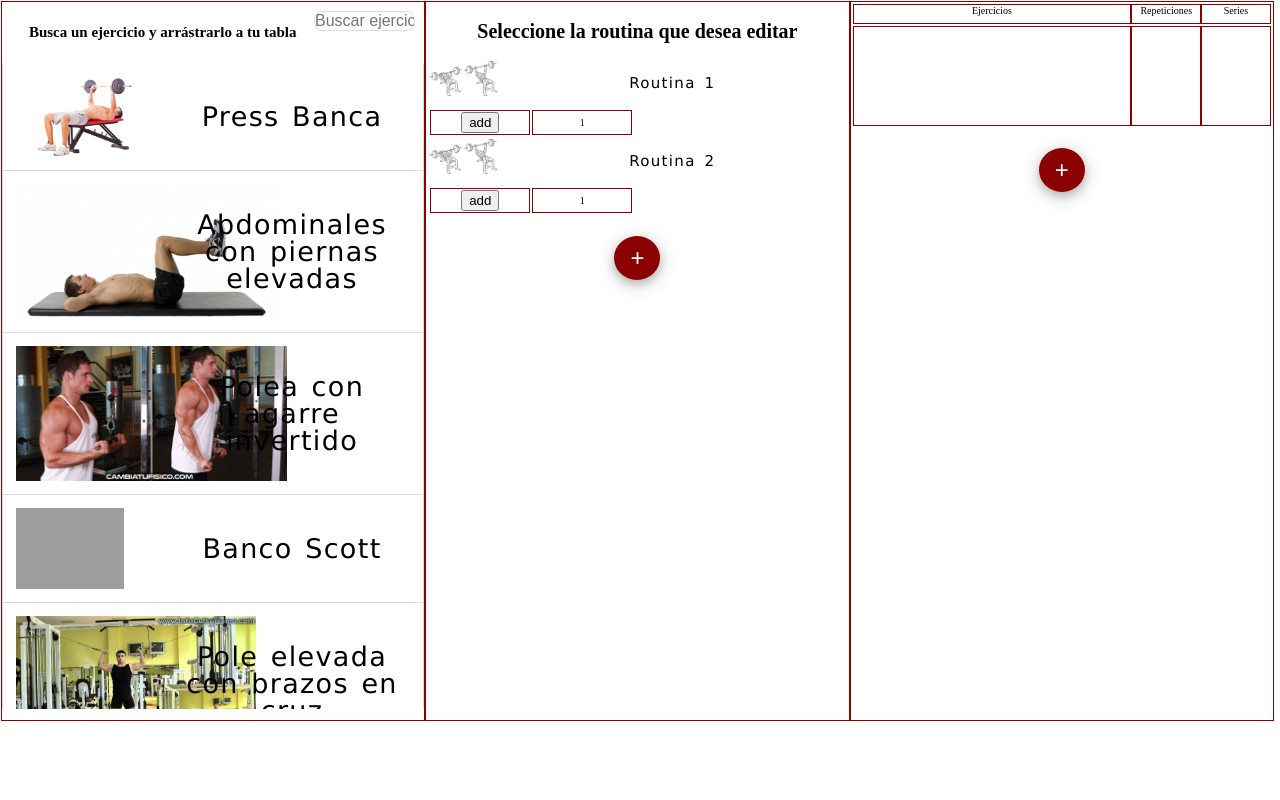
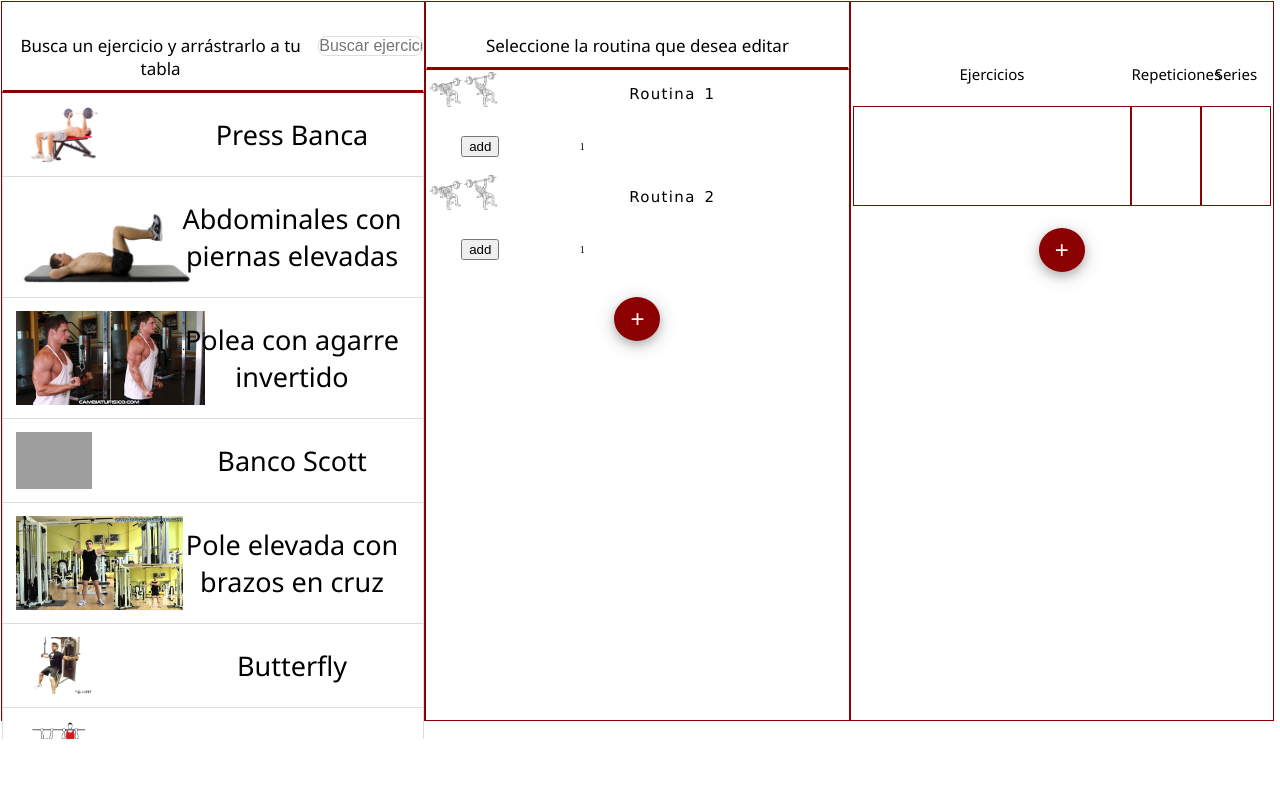
Before and after one commit to damiansantae/PWEB-201718, a PHP site: page /MainFrame/gym_trainer/gym_trainer.html in a window 1280 px wide. Run offline with PHP 8.4, Linux system fonts and the light colour scheme; grey boxes are pictures that could not be loaded.

Commit message:
estilizando trainer

```diff
--- a/MainFrame/gym_trainer/gym_trainer.css
+++ b/MainFrame/gym_trainer/gym_trainer.css
@@ -63,7 +63,13 @@ nav{overflow:hidden; overflow-y:scroll;}
 
 }
 #header_col_exe{
-    padding: 2%;
+    border-bottom: 3px solid darkred;
+    padding-top: 5%;
+}
+#header_col_routines{
+    border-bottom: 3px solid darkred;
+    padding-top: 5%;
+
 }
 #exercises_list {
     list-style-type: none;
@@ -105,22 +111,23 @@ div{
 }
 td{
     width: 100px;
-    height: 20px;
+    height: 50px;
     text-align: center;
-    border: 1px solid darkred;
+
 }
 
 
 .exercise_row td{
     height: 100px;
     padding: 3%;
+    border: 1px solid darkred;
 }
 .ex_row{
     background-size: contain;
     background-repeat: no-repeat;
 
 }
-.ex_row p{
+.ex_row h3{
     margin-left: 40%;
 }
 
@@ -160,3 +167,6 @@ td{
     opacity: 1;
     transition: 0s
 }
+#searchBarInput{
+    margin-top: 12px;
+}
--- a/MainFrame/gym_trainer/gym_trainer.html
+++ b/MainFrame/gym_trainer/gym_trainer.html
@@ -12,19 +12,19 @@
     <div class="gymtrainer-col-1">
         <div id="header_col_exe" class="hd-12">
             <h2 class="hd-9">Busca un ejercicio y arrástrarlo a tu tabla</h2>
-            <input type="text" id="searchBarInput" class="hd-3 w3-input w3-round-large w3-animate-input" onkeyup="searchExercise()" placeholder="Buscar ejercicio...">
+            <input type="text" id="searchBarInput" class="hd-3 w3-round-large w3-animate-input" onkeyup="searchExercise()" placeholder="Buscar ejercicio...">
         </div>
         <nav>
             <ul id="exercises_list">
                 <li>
                     <div id="press_banca_li" class="ex_row" draggable="true" ondragstart="dragstart_handler(event)" style="background-image: url('../images/exercises/pressBanca.jpg')">
-                    <p>Press Banca</p>
+                    <h3>Press Banca</h3>
                     </div>
                 </li>
                 <li>
 
                     <div id="abdominales_piernas" class="ex_row" draggable="true" ondragstart="dragstart_handler(event)" style="background-image: url('../images/exercises/abdominalesPiernasElevadas.png')">
-                        <p>Abdominales con piernas elevadas</p>
+                        <h3>Abdominales con piernas elevadas</h3>
 
                     </div>
 
@@ -32,165 +32,165 @@
                 <li >
 
                     <div id="polea_agarre_invertido" class="ex_row" draggable="true" ondragstart="dragstart_handler(event)" style="background-image: url('../images/exercises/agarreInvertido.jpg')">
-                        <p>Polea con agarre invertido</p>
+                        <h3>Polea con agarre invertido</h3>
                     </div>
 
                 </li>
                 <li>
 
                     <div id="banco_scott" class="ex_row" draggable="true" ondragstart="dragstart_handler(event)" style="background-image: url('../images/exercises/bancoScott.jpg')">
-                        <p>Banco Scott</p>
+                        <h3>Banco Scott</h3>
 
                     </div>
                     <img src="" class="hd-2">
                 </li>
                 <li>
                     <div id="polea_cruz" class="ex_row" draggable="true" ondragstart="dragstart_handler(event)" style="background-image: url('../images/exercises/brazosCruz.jpg')">
-                        <p>Pole elevada con brazos en cruz</p>
+                        <h3>Pole elevada con brazos en cruz</h3>
                     </div>
 
                 </li>
                 <li>
                     <div id="butterfly" class="ex_row" draggable="true" ondragstart="dragstart_handler(event)" style="background-image: url('../images/exercises/butterlfly.jpg')">
-                        <p>Butterfly</p>
+                        <h3>Butterfly</h3>
                     </div>
 
                 </li>
                 <li>
                     <div id="chin_up" class="ex_row" draggable="true" ondragstart="dragstart_handler(event)" style="background-image: url('../images/exercises/chin up.jpg')">
-                        <p>Chin-up</p>
+                        <h3>Chin-up</h3>
                     </div>
 
                 </li>
                 <li>
                     <div id="curl_baja" class="ex_row" draggable="true" ondragstart="dragstart_handler(event)" style="background-image: url('../images/exercises/curlPoleaBaja.jpg')">
-                        <p>Curl con polea baja</p>
+                        <h3>Curl con polea baja</h3>
                     </div>
 
                 </li>
                 <li>
                     <div id="elevacion_piernas" class="ex_row" draggable="true" ondragstart="dragstart_handler(event)" style="background-image: url('../images/exercises/elevacionPiernas.jpg')">
-                        <p>Elevacion de piernas</p>
+                        <h3>Elevacion de piernas</h3>
 
                     </div>
                 </li>
                 <li>
                     <div id="abdominal" class="ex_row" draggable="true" ondragstart="dragstart_handler(event)" style="background-image: url('../images/exercises/encogimientos.jpg')">
-                        <p>Encogimientos abdominales</p>
+                        <h3>Encogimientos abdominales</h3>
                     </div>
 
                 </li>
                 <li>
                     <div id="abdominal_polea" class="ex_row" draggable="true" ondragstart="dragstart_handler(event)" style="background-image: url('../images/exercises/encogimientosPolea.jpg')">
-                        <p>Encogimientos abdominales con polea</p>
+                        <h3>Encogimientos abdominales con polea</h3>
                     </div>
 
             </li>
                 <li>
                     <div id="triceps_nuca" class="ex_row" draggable="true" ondragstart="dragstart_handler(event)" style="background-image: url('../images/exercises/extensioneNuca.jpg')">
-                        <p>Extensiones de triceps tras nuca</p>
+                        <h3>Extensiones de triceps tras nuca</h3>
                     </div>
 
             </li>
                 <li>
                     <div id="felxiones_diamante" class="ex_row" draggable="true" ondragstart="dragstart_handler(event)" style="background-image: url('../images/exercises/flexioneDiamante.jpg')">
-                        <p>Flexiones diamante</p>
+                        <h3>Flexiones diamante</h3>
                     </div>
 
             </li>
                 <li >
                     <div id="fondos" class="ex_row" draggable="true" ondragstart="dragstart_handler(event)" style="background-image: url('../images/exercises/fondos.jpg')">
-                        <p>Fondos</p>
+                        <h3>Fondos</h3>
                     </div>
 
             </li>
                 <li>
                     <div id="jalones_con_mancuernas" class="ex_row" draggable="true" ondragstart="dragstart_handler(event)" style="background-image: url('../images/exercises/jalonesMancuerna.jpg')">
-                        <p>Jalones con mancuernas</p>
+                        <h3>Jalones con mancuernas</h3>
 
                     </div>
             </li>
                 <li>
                     <div id="jumping_jack" class="ex_row" draggable="true" ondragstart="dragstart_handler(event)" style="background-image: url('../images/exercises/jumpingJack.jpg')">
-                        <p>Jumping jack</p>
+                        <h3>Jumping jack</h3>
                     </div>
             </li>
                 <li>
                     <div id="pectoral_contracto" class="ex_row" draggable="true" ondragstart="dragstart_handler(event)" style="background-image: url('../images/exercises/pectoralcontracto.gif')">
-                        <p>Pectoral contracto</p>
+                        <h3>Pectoral contracto</h3>
 
                     </div>
             </li>
                 <li>
                     <div id="prensa_gemelos" class="ex_row" draggable="true" ondragstart="dragstart_handler(event)" style="background-image: url('../images/exercises/prensa gemelos.png')">
-                        <p>Prensa de gemelos</p>
+                        <h3>Prensa de gemelos</h3>
 
                     </div>
                 </li>
                 <li>
                     <div id="prensa_cuadri" class="ex_row" draggable="true" ondragstart="dragstart_handler(event)" style="background-image: url('../images/exercises/prensaCuadicept.jpg')">
-                        <p>Prensa de Cuadriceps</p>
+                        <h3>Prensa de Cuadriceps</h3>
 
                     </div>
                 </li>
                 <li >
                     <div id="press_inclinado" class="ex_row" draggable="true" ondragstart="dragstart_handler(event)" style="background-image: url('../images/exercises/pressdebancainclinado-5.gif')">
-                        <p>Press Banca inclinado</p>
+                        <h3>Press Banca inclinado</h3>
 
                     </div>
                 </li>
                 <li>
                     <div id="press_frances" class="ex_row" draggable="true" ondragstart="dragstart_handler(event)" style="background-image: url('../images/exercises/pressFrances.jpg')">
-                        <p>Press Frances</p>
+                        <h3>Press Frances</h3>
 
                     </div>
                 </li>
                 <li>
                     <div id="puente" class="ex_row" draggable="true" ondragstart="dragstart_handler(event)" style="background-image: url('../images/exercises/puente.jpg')">
-                        <p>Puente</p>
+                        <h3>Puente</h3>
 
                     </div>
                 </li>
                 <li>
                     <div id="push_up" class="ex_row" draggable="true" ondragstart="dragstart_handler(event)" style="background-image: url('../images/exercises/pushup.jpg')">
-                        <p>Push-up</p>
+                        <h3>Push-up</h3>
                     </div>
 
                 </li>
                 <li>
                     <div id="remo_cuello" class="ex_row" draggable="true" ondragstart="dragstart_handler(event)" style="background-image: url('../images/exercises/remoalcuello.jpg')">
-                        <p>Remo al cuello</p>
+                        <h3>Remo al cuello</h3>
 
                     </div>
                 </li>
                 <li>
                     <div id="remo_corta" class="ex_row" draggable="true" ondragstart="dragstart_handler(event)" style="background-image: url('../images/exercises/remoBarraCorta.jpg')">
-                        <p>Remo barra corta</p>
+                        <h3>Remo barra corta</h3>
 
                     </div>
                 </li>
                 <li>
                     <div id="snatch" class="ex_row" draggable="true" ondragstart="dragstart_handler(event)" style="background-image: url('../images/exercises/snatch.jpg')">
-                        <p>Snatch</p>
+                        <h3>Snatch</h3>
 
                     </div>
                 </li>
                 <li>
                     <div id="towell_pull_up" class="ex_row" draggable="true" ondragstart="dragstart_handler(event)" style="background-image: url('../images/exercises/towellPullUp.jpg')">
-                        <p>Towel pull-up</p>
+                        <h3>Towel pull-up</h3>
 
                     </div>
                 </li>
                 <li >
                     <div id="vuelos_deltoides" class="ex_row" draggable="true" ondragstart="dragstart_handler(event)" style="background-image: url('../images/exercises/vuelosDeltoides.jpg')">
-                        <p>Vuelos de deltoides</p>
+                        <h3>Vuelos de deltoides</h3>
                     </div>
 
 
                 </li>
                 <li>
                     <div id="zancadas" class="ex_row" draggable="true" ondragstart="dragstart_handler(event)" style="background-image: url('../images/exercises/zancadas.jpg')">
-                        <p>Zancadas</p>
+                        <h3>Zancadas</h3>
                     </div>
 
                 </li>
@@ -205,11 +205,10 @@
         </nav>
     </div>
     <div id="col-2" class="gymtrainer-col-2">
+        <div id="header_col_routines" class="hd-12">
+            <h2 class="hd-12"> Seleccione la routina que desea editar </h2>
+        </div>
         <nav id="routines_nav">
-            <div id="header_col_routines" class="hd-12">
-                <h1>Seleccione la routina que desea editar</h1>
-            </div>
-
             <div id="routine_0" class="routine_row">
                 <div class="routine_master hd-12" >
                     <img src="../images/press_banca.JPG" class="hd-2">
@@ -250,11 +249,11 @@
     </div>
     <div class="gymtrainer-col-3">
         <nav id="exercise_nav">
-      <table class="hd-12">
+      <table class="hd-12" style="margin-top: 50px">
           <tr>
-              <td class="hd-8"> Ejercicios</td>
-              <td class="hd-2">Repeticiones</td>
-              <td class="hd-2"> Series</td>
+              <td class="hd-8"><h3>Ejercicios</h3> </td>
+              <td class="hd-2"><h3>Repeticiones</h3></td>
+              <td class="hd-2"> <h3>Series</h3></td>
           </tr>
           <tr id="row_exercise_1" class="hd-12 exercise_row">
               <td class="hd-8" id="exer_descript_1" ondrop="drop_handler(event);" ondragover="dragover_handler(event);"></td>
--- a/assets/general.css
+++ b/assets/general.css
@@ -13,6 +13,30 @@ h1{
     font-size: 2em;
 }
 
+h2 {
+    font-size: 1.7em
+}
+
+h3 {
+    font-size: 1.5em
+}
+
+h4 {
+    font-size: 1em
+}
+
+h5 {
+    font-size: 0.8em
+}
+
+h6 {
+    font-size: 0.5em
+}
+h1, h2, h3, h4, h5, h6 {
+    font-family: "Segoe UI", Arial, sans-serif;
+    font-weight: 400;
+    margin: 10px 0
+}
 
 html {
     box-sizing: border-box
```
